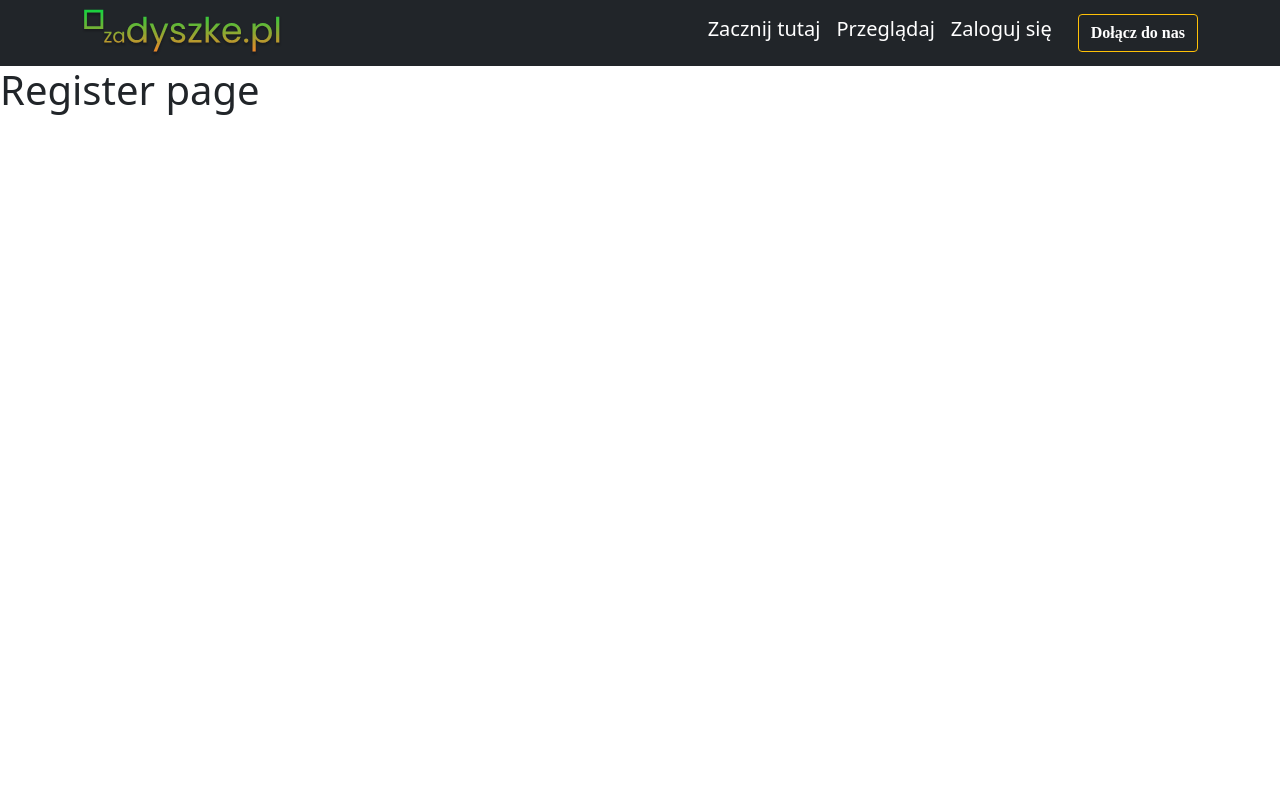
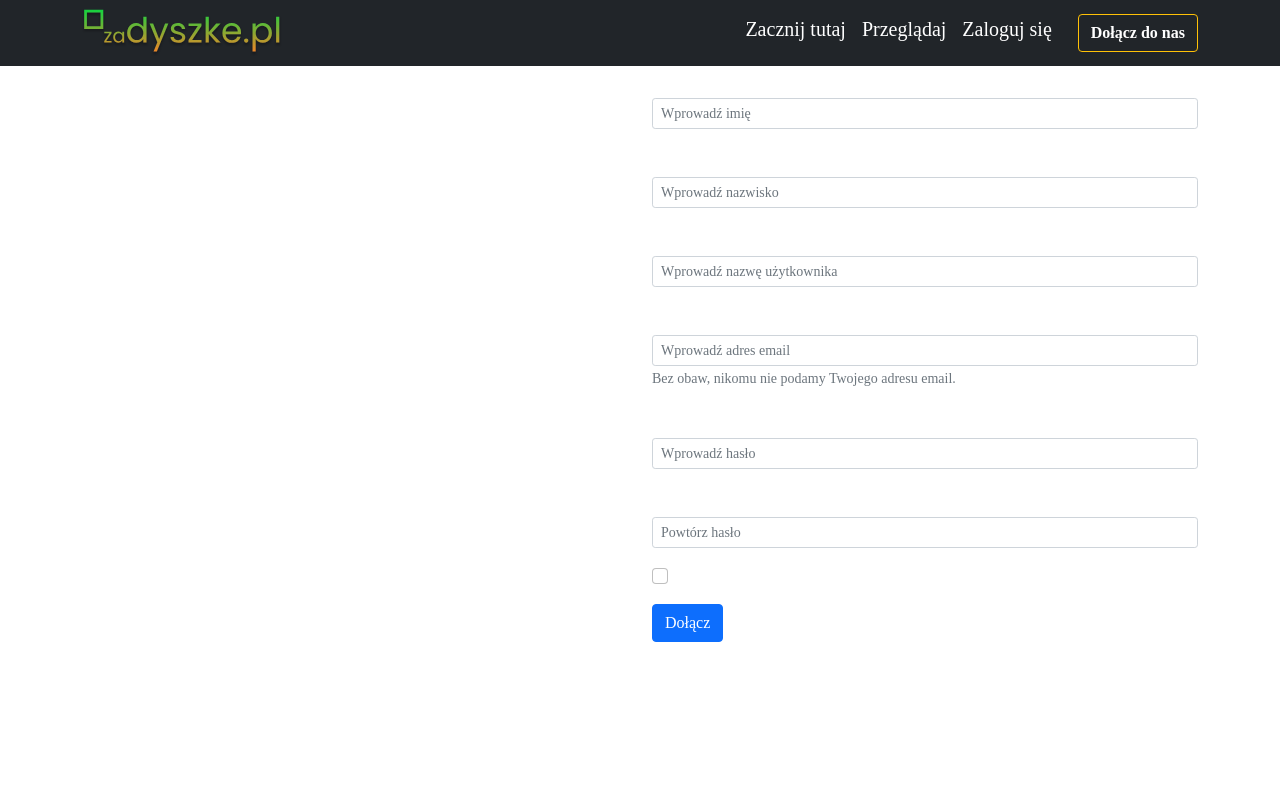
Before and after one commit to damianTrybuszek/zadyszke.pl, a React (Create React App) app in the folder client/: page /register in a window 1280 px wide. Shown: the top 800 px of the page. Built offline with nearby package versions, Linux system fonts and the light colour scheme.

Commit message:
Register page in progress

```diff
--- a/client/package.json
+++ b/client/package.json
@@ -5,13 +5,13 @@
   "dependencies": {
     "@emotion/react": "^11.7.0",
     "@emotion/styled": "^11.6.0",
-    "@mui/material": "^5.2.2",
+    "@mui/material": "^5.2.3",
     "@testing-library/jest-dom": "^5.15.1",
     "@testing-library/react": "^11.2.7",
     "@testing-library/user-event": "^12.8.3",
     "bootstrap": "^5.1.3",
     "react": "^17.0.2",
-    "react-bootstrap": "^2.0.2",
+    "react-bootstrap": "^2.0.3",
     "react-dom": "^17.0.2",
     "react-router-dom": "^6.0.2",
     "react-scripts": "4.0.3",
--- a/client/src/App.js
+++ b/client/src/App.js
@@ -7,9 +7,11 @@ import MainNotLoggedInPage from "./pages/MainNotLoggedIn";
 import MainLoggedInPage from "./pages/MainLoggedIn";
 import LoginPage from "./pages/Login";
 import RegisterPage from "./pages/Register";
+import Footer from "./components/Footer";
 
 const theme = createTheme({
   palette: {
+    background: "#2F303A",
     primary: {
       main: "#ED8627",
       white: "#FFFFFF"
@@ -44,6 +46,7 @@ class App extends Component {
             <Route path="/login" element={<LoginPage />} />
             <Route path="/register" element={<RegisterPage />} />
           </Routes>
+          <Footer />
         </ThemeProvider>
       </div>
     );
--- a/client/src/pages/MainNotLoggedIn.js
+++ b/client/src/pages/MainNotLoggedIn.js
@@ -10,7 +10,6 @@ class MainNotLoggedInPage extends Component {
         <NavbarTop />
         <h1>Main page for users that are not logged in</h1>
         <RecommendedOffersCarousel/>
-        <Footer/>
       </div>
     );
   }
--- a/client/src/pages/Register.js
+++ b/client/src/pages/Register.js
@@ -1,14 +1,67 @@
 import { Component } from "react";
 import NavbarTop from "../components/NavbarTop";
+import { Form, Button, Container } from "react-bootstrap";
+import { Row, Col } from "react-bootstrap";
 
 class RegisterPage extends Component {
   render() {
     return (
       <div>
+
         <NavbarTop />
-        <div>
-          <h1>Register page</h1>
-        </div>
+
+        <Container>
+          <Row>
+            <Col>
+              <h2>Rejestracja</h2>
+           </Col>
+            <Col>
+            <Form>
+            <Form.Group className="mb-3" controlId="formBasicFirstName">
+    <Form.Label>Imię</Form.Label>
+    <Form.Control size="sm" type="firstName" placeholder="Wprowadź imię" />
+  </Form.Group>
+
+  <Form.Group className="mb-3" controlId="formBasicLastName">
+    <Form.Label>Nazwisko</Form.Label>
+    <Form.Control size="sm" type="LastName" placeholder="Wprowadź nazwisko" />
+  </Form.Group>
+
+  <Form.Group className="mb-3" controlId="formBasicNickName">
+    <Form.Label>Nazwa użytkownika</Form.Label>
+    <Form.Control size="sm" type="NickName" placeholder="Wprowadź nazwę użytkownika" />
+  </Form.Group>
+
+
+  <Form.Group className="mb-3" controlId="formBasicEmail">
+    <Form.Label>Adres e-mail</Form.Label>
+    <Form.Control size="sm" type="email" placeholder="Wprowadź adres email" />
+    <Form.Text className="text-muted">
+     Bez obaw, nikomu nie podamy Twojego adresu email.
+    </Form.Text>
+  </Form.Group>
+
+  <Form.Group className="mb-3" controlId="formBasicPassword">
+    <Form.Label>Hasło</Form.Label>
+    <Form.Control size="sm" type="password" placeholder="Wprowadź hasło" />
+  </Form.Group>
+
+  <Form.Group className="mb-3" controlId="formBasicPasswordRepeated">
+    <Form.Label>Powtórz hasło</Form.Label>
+    <Form.Control size="sm" type="passwordRepeated" placeholder="Powtórz hasło" />
+  </Form.Group>
+  <Form.Group className="mb-3" controlId="formBasicCheckbox">
+    <Form.Check type="checkbox" label="Akceptuję warunki korzystania z serwisu" />
+  </Form.Group>
+
+
+  <Button variant="primary" type="submit">
+    Dołącz
+  </Button>
+</Form>
+</Col>
+</Row>
+        </Container>
       </div>
     );
   }
```
Also changed, not shown: 1 other file (tests, documents, lock files or other folders).
